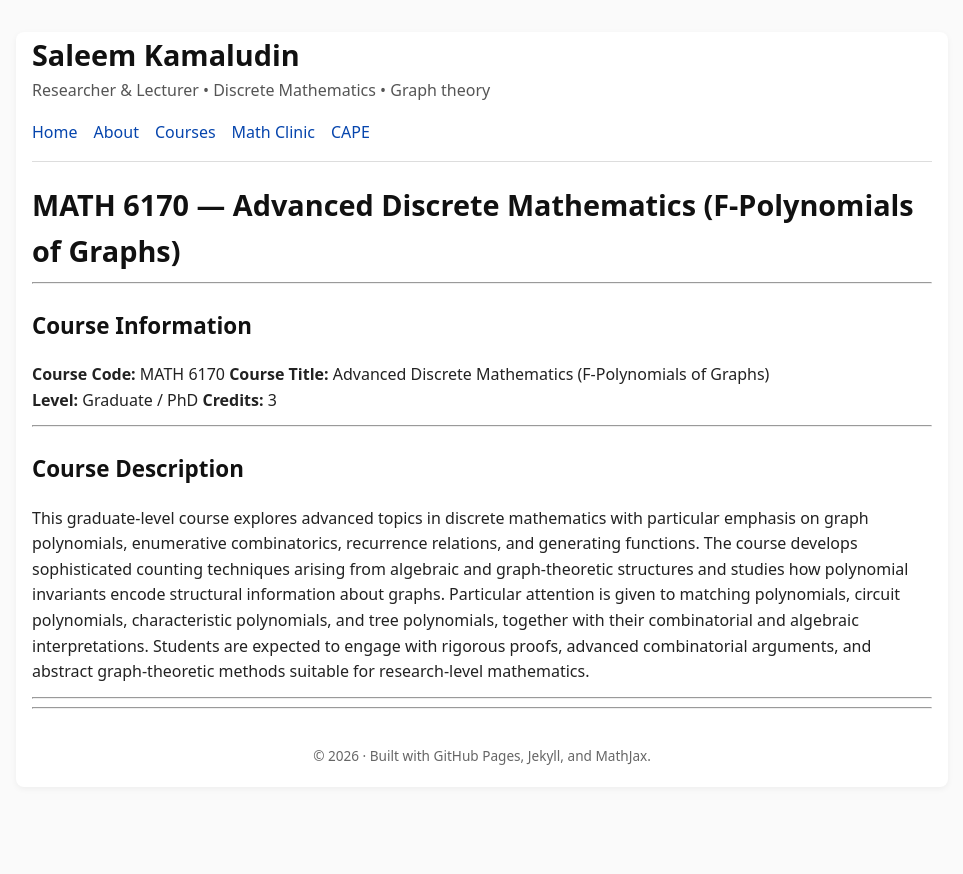
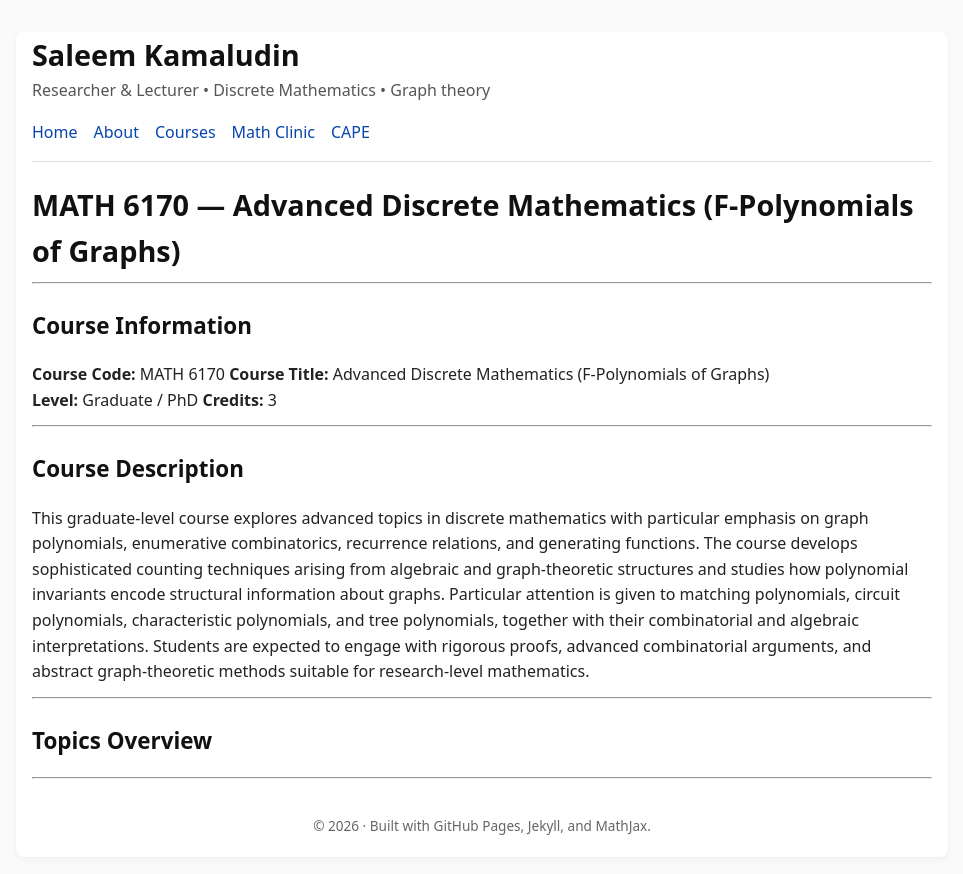
Before and after one commit to SaleemKamaludin/SaleemKamaludin.github.io, a Jekyll site: the page built from courses/graduate/advanced-discrete-mathematics/index.md, in a window 1280 px wide. Shown: the top 874 px of the page, without its empty margins (158-1121 px from the left). Built offline with Jekyll 4.4.1, drawn with Linux system fonts in a browser that asks for light colours.

Commit message:
Update index.md

```diff
--- a/courses/graduate/advanced-discrete-mathematics/index.md
+++ b/courses/graduate/advanced-discrete-mathematics/index.md
@@ -24,3 +24,5 @@ Particular attention is given to matching polynomials, circuit polynomials, char
 Students are expected to engage with rigorous proofs, advanced combinatorial arguments, and abstract graph-theoretic methods suitable for research-level mathematics.
 
 ---
+
+## Topics Overview
```
